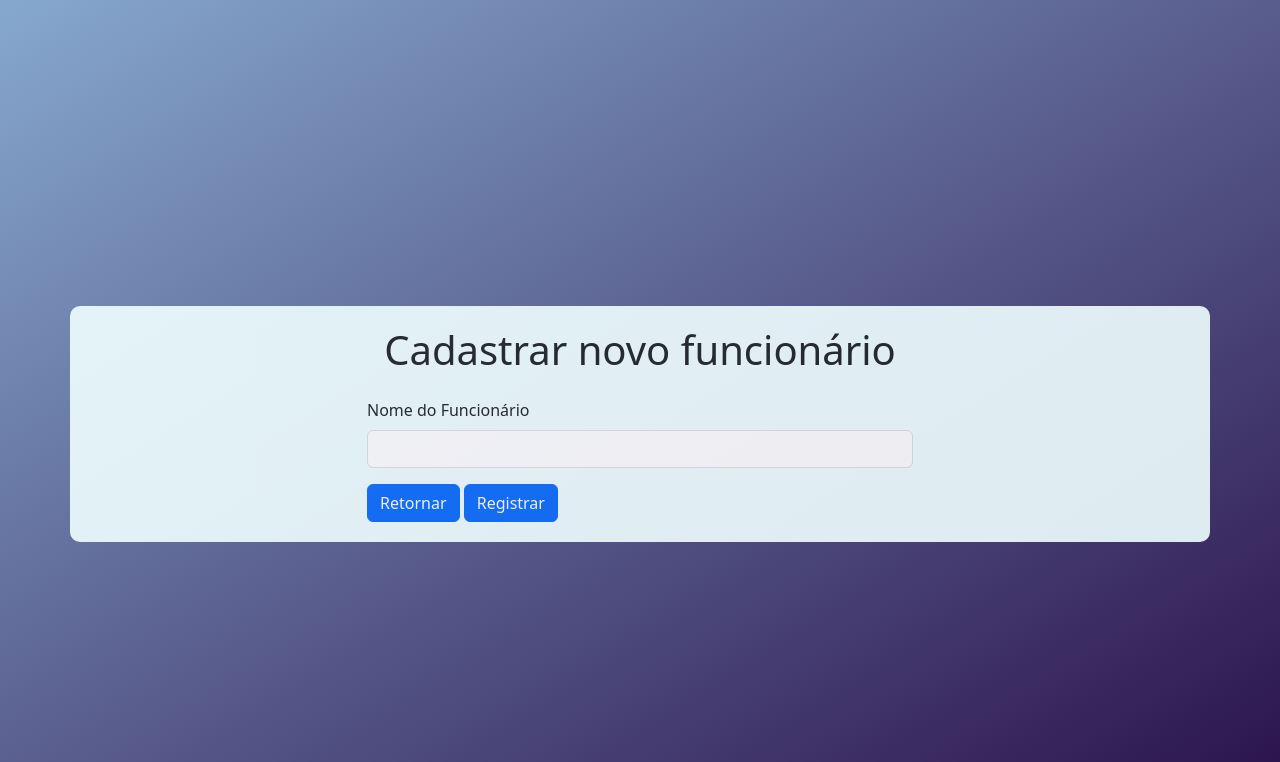
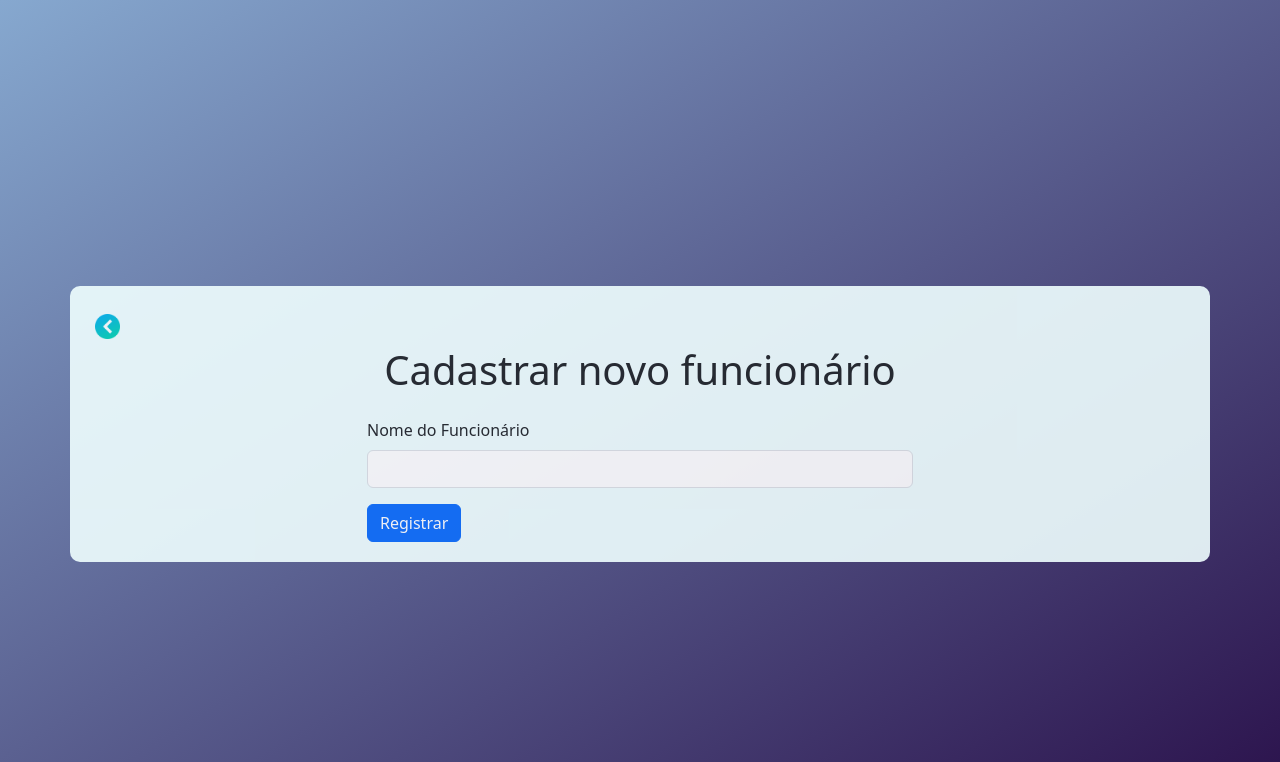
Before and after one commit to Wilwalker27/relogio_ponto, a PHP site: page /criarFuncionario.php in a window 1280 px wide. Shown: the top 762 px of the page. Run offline with PHP 8.4, Linux system fonts and the light colour scheme.

Commit message:
mdando o botao de voltar no criarFuncionario

```diff
--- a/criarFuncionario.php
+++ b/criarFuncionario.php
@@ -17,10 +17,10 @@
 </head>
 <body>
     <div class="container mt-5">
+        <a href="index.php" class="btn">
+            <img src=".\imagens\botao-voltar.png" alt="Home">
+        </a>
         <h1 class="text-center">Cadastrar novo funcionário</h1>
-        <div class="mt-4">
-
-        </div>
         <div class="row justify-content-center mt-4">
             <div class="col-md-6">
                 <form method="post">
@@ -28,7 +28,6 @@
                         <label for="nomeFuncionario" class="form-label">Nome do Funcionário</label>
                         <input type="text" name="nome_funcionario" class="form-control" id="nomeFuncionario" required>
                     </div>
-                    <a href="index.php" class="btn btn-primary">Retornar</a>
                     <button type="submit" class="btn btn-primary">Registrar</button>
                 </form>
                 <?php
```
